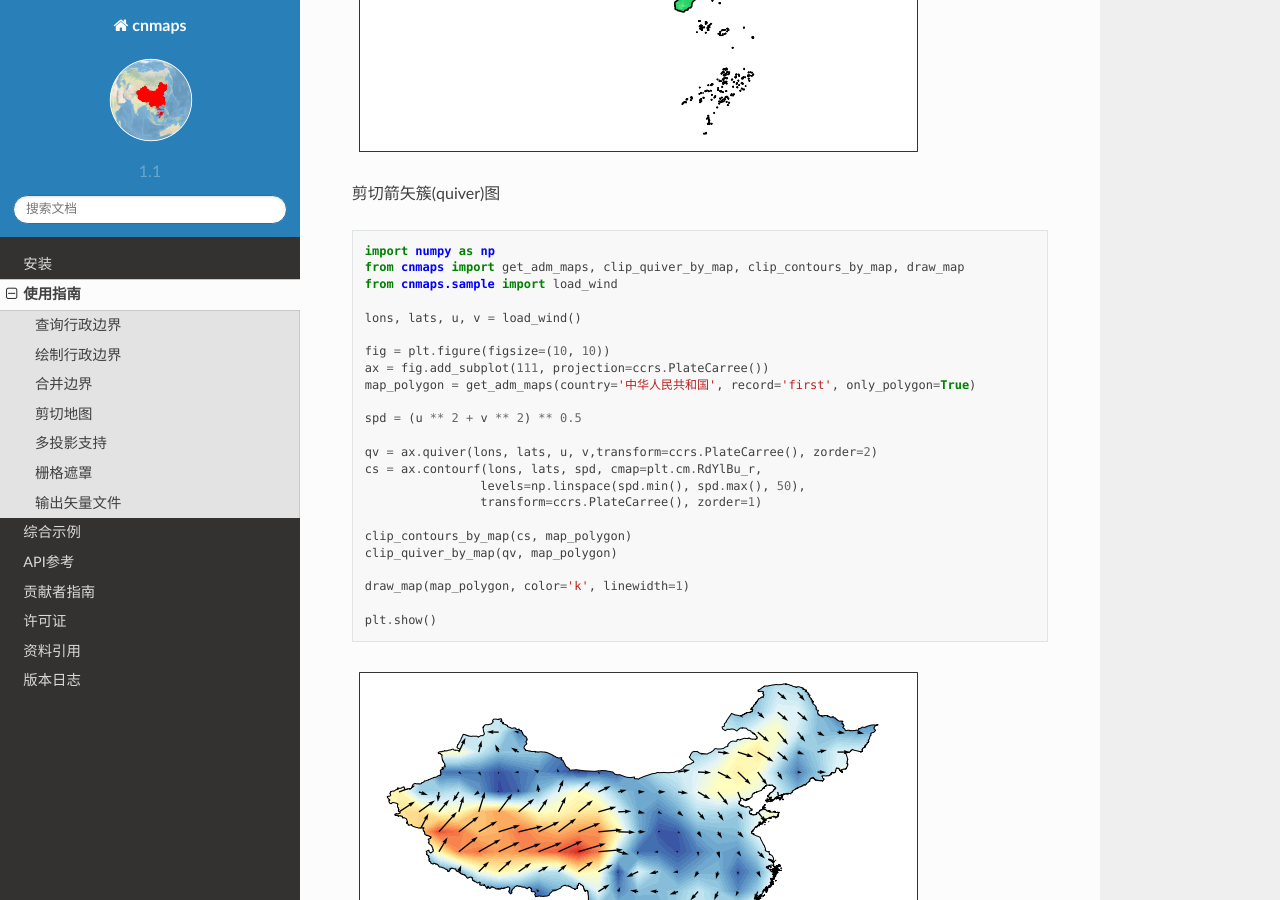
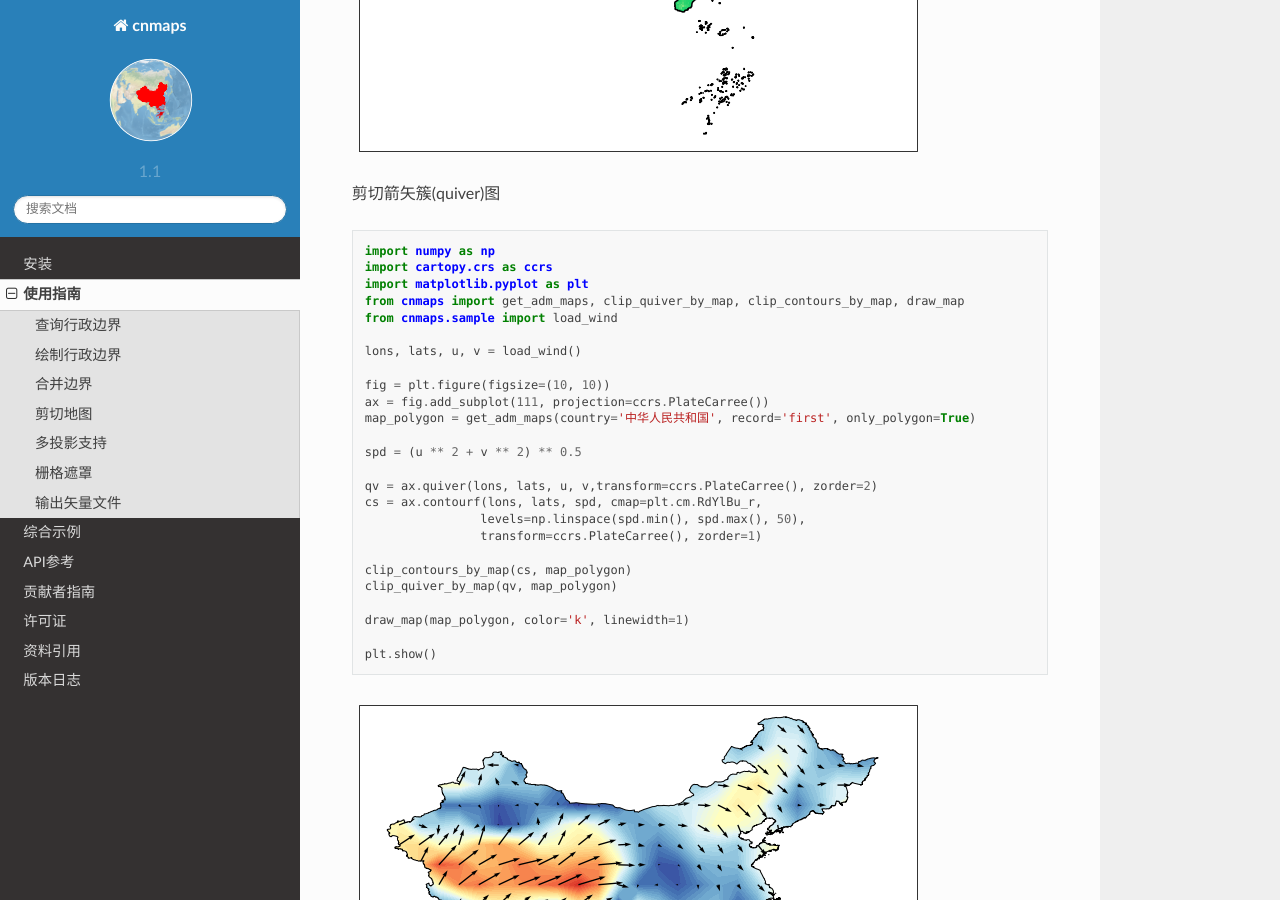
Before and after one commit to cnmetlab/cnmaps, a Sphinx documentation site: the page built from docs/source/content/usage.rst, in a window 1280 px wide and 900 px high, scrolled down 8681 px. Built offline with Sphinx 7.4.7 and the Read the Docs theme 2.0.0, drawn with Linux system fonts in a browser that asks for light colours.

Commit message:
docs[skip ci]: fix code

```diff
--- a/docs/source/content/usage.rst
+++ b/docs/source/content/usage.rst
@@ -304,6 +304,8 @@ cnmaps可以很方便地对地图进行合并，例如我们可以将北京、
 .. code:: python
 
     import numpy as np
+    import cartopy.crs as ccrs
+    import matplotlib.pyplot as plt
     from cnmaps import get_adm_maps, clip_quiver_by_map, clip_contours_by_map, draw_map
     from cnmaps.sample import load_wind
 
```
